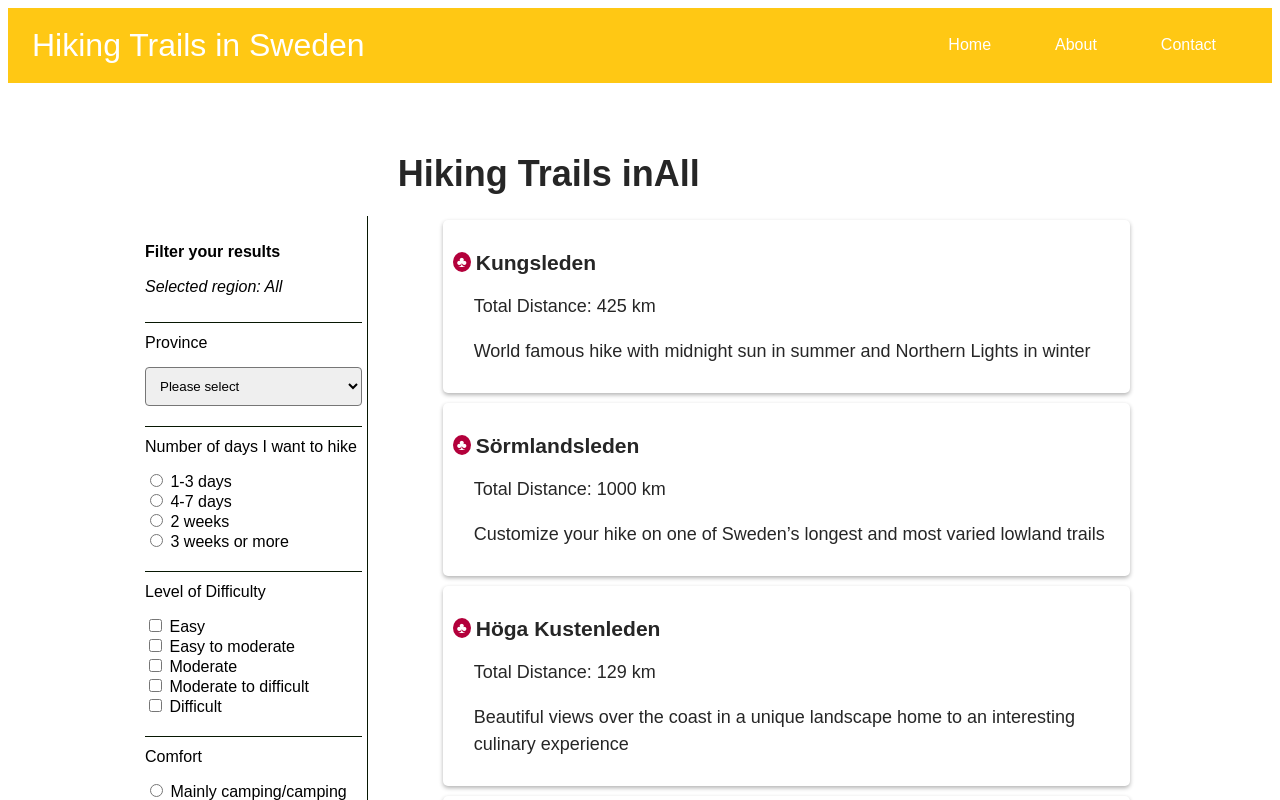
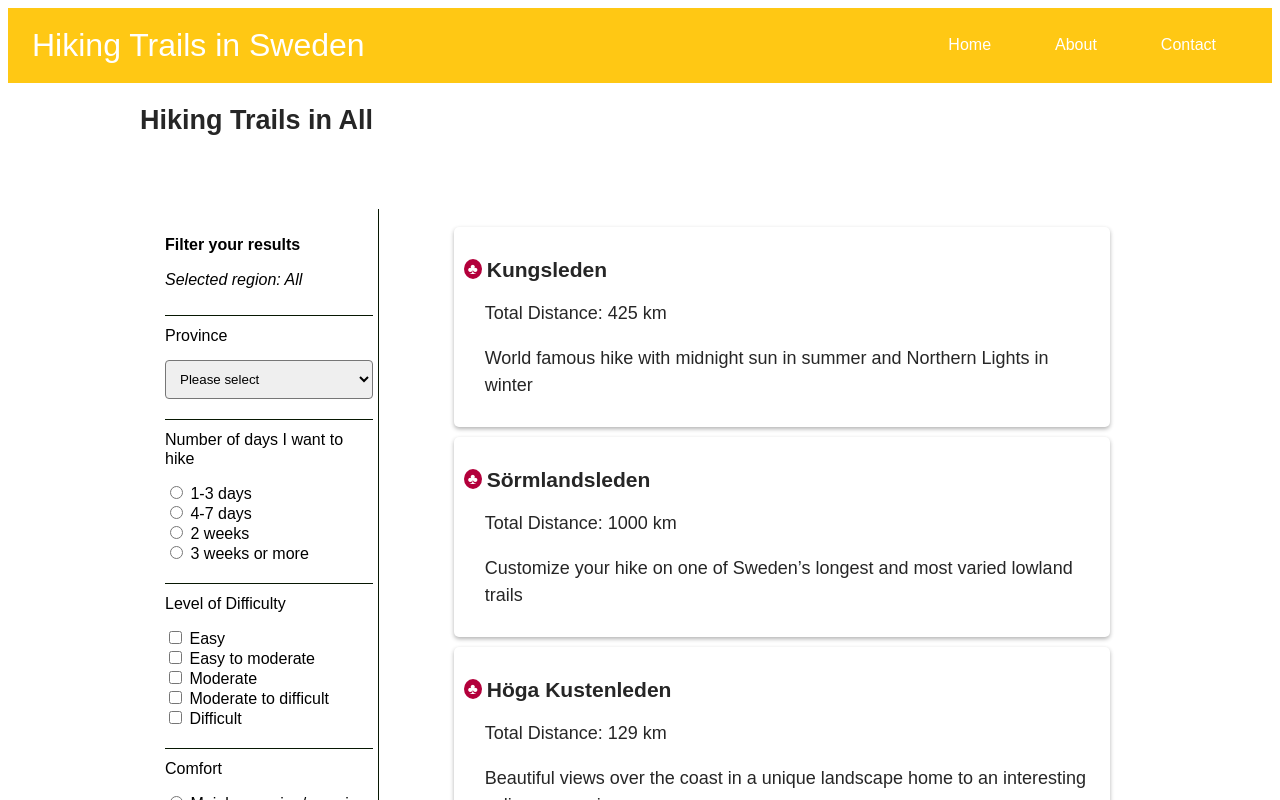
Before and after one commit to vocado78/new-hiking-trails, a React app: page /results in a window 1280 px wide. Shown: the top 800 px of the page. Built offline with nearby package versions, Linux system fonts and the light colour scheme.

Commit message:
MOVES hard coded html to content object

```diff
--- a/src/components/Results/Filter/Filter.js
+++ b/src/components/Results/Filter/Filter.js
@@ -5,6 +5,7 @@ import styles from './styles.css';
 import CheckOrRadioButton from './CheckOrRadioButton/CheckOrRadionButton';
 import ProvinceSelect from './ProvinceSelect/ProvinceSelect';
 import Button from '../../Button/Button';
+import content from '../../../utils/content';
 
 export default function Filter(props) {
   const {
@@ -25,12 +26,13 @@ export default function Filter(props) {
     },
     onSelect
   } = props;
+  const { results: { filter: { title, subtitle } } } = content;
 
   return (
     <form className={styles.filter}>
-      <p>Filter your results</p>
+      <p>{title}</p>
       <p>
-        Selected region:
+        {subtitle}
         {' '}
         {region}
       </p>
--- a/src/components/Results/Filter/styles.css
+++ b/src/components/Results/Filter/styles.css
@@ -3,7 +3,7 @@
   color: #000000;
   width: 250px;
   border-right: 1px solid #071702;
-  margin: 113px 25px 0 0;
+  margin: 0 25px 0 0;
   padding: 10px 5px;
   font-size: 0.89em;
 }
--- a/src/components/Results/List/List.js
+++ b/src/components/Results/List/List.js
@@ -7,7 +7,6 @@ import ListItem from './ListItem/ListItem';
 
 export default function List(props) {
   const {
-    region,
     // eslint-disable-next-line
     results,
     selections: {
@@ -44,10 +43,6 @@ export default function List(props) {
 
   return (
     <div className={styles.list}>
-      <h2>
-        Hiking Trails in
-        {region}
-      </h2>
       <ul>
         {listing
           .filter((item, i, ar) => ar.indexOf(item) === i)
@@ -71,7 +66,6 @@ export default function List(props) {
 }
 
 List.propTypes = {
-  region: PropTypes.string.isRequired,
   results: PropTypes.arrayOf(PropTypes.shape({
     name: PropTypes.string,
     region: PropTypes.string,
--- a/src/components/Results/List/ListItem/ListItem.js
+++ b/src/components/Results/List/ListItem/ListItem.js
@@ -2,17 +2,18 @@ import React from 'react';
 import PropTypes from 'prop-types';
 
 import styles from './styles.css';
+import content from '../../../../utils/content';
 
 export default function ListItem(props) {
   // eslint-disable-next-line
   const { data: { name, distance, title } } = props;
-
+  const { results: { listItem: { bullet1 } } } = content;
   return (
     <div className={styles.listItem}>
       <span>♣</span>
       <h3>{name}</h3>
       <p>
-        Total Distance:
+        {bullet1}
         {' '}
         {distance}
       </p>
--- a/src/components/Results/List/styles.css
+++ b/src/components/Results/List/styles.css
@@ -1,6 +1,6 @@
 .list > h2 {
   font-size: 2em;
-  margin: 50px 0 25px 5px;
+  margin: 0 0 25px 5px;
 }
 
 .list > ul > a {
--- a/src/components/Results/Results.js
+++ b/src/components/Results/Results.js
@@ -13,6 +13,7 @@ import {
 } from './utils/helpers';
 import Filter from './Filter/Filter';
 import List from './List/List';
+import content from '../../utils/content';
 
 
 export default class Results extends React.Component {
@@ -121,9 +122,16 @@ export default class Results extends React.Component {
       selections
     } = this.state;
     const region = capitalize(name);
+    const { results: { title } } = content;
 
     return (
       <div className={styles.results}>
+        <h2>
+          {title}
+          {' '}
+          {region}
+        </h2>
+        <div className={styles.container}>
           <Filter
             region={region}
             options={options}
@@ -136,6 +144,7 @@ export default class Results extends React.Component {
             selections={selections}
           />
         </div>
+      </div>
     );
   }
 }
--- a/src/components/Results/styles.css
+++ b/src/components/Results/styles.css
@@ -1,7 +1,10 @@
 .results {
   max-width: 1000px;
   margin: 0 auto 100px auto;
+}
+
+.container {
   display: flex;
-  padding: 20px;
+  padding: 50px 20px 0 20px;
   text-align: left;
 }
--- a/src/utils/content.js
+++ b/src/utils/content.js
@@ -13,6 +13,16 @@ const content = {
       second: 'Walk in the wilderness but seldom far from civilisation. Many sections of most hiking trails are serviced by public transport which makes it easy to tailor a hike according to your specific preferences. It also facilitates combining a hiking trip with a city holiday.'
     },
   },
+  results: {
+    title: 'Hiking Trails in',
+    filter: {
+      title: 'Filter your results',
+      subtitle: 'Selected region:'
+    },
+    listItem: {
+      bullet1: 'Total Distance:'
+    }
+  },
   footer: {
     text: '© 2019 Hiking Trails in Sweden — a project by vocado78'
   }
```
Lines whose indentation alone changed are shown as unchanged.
